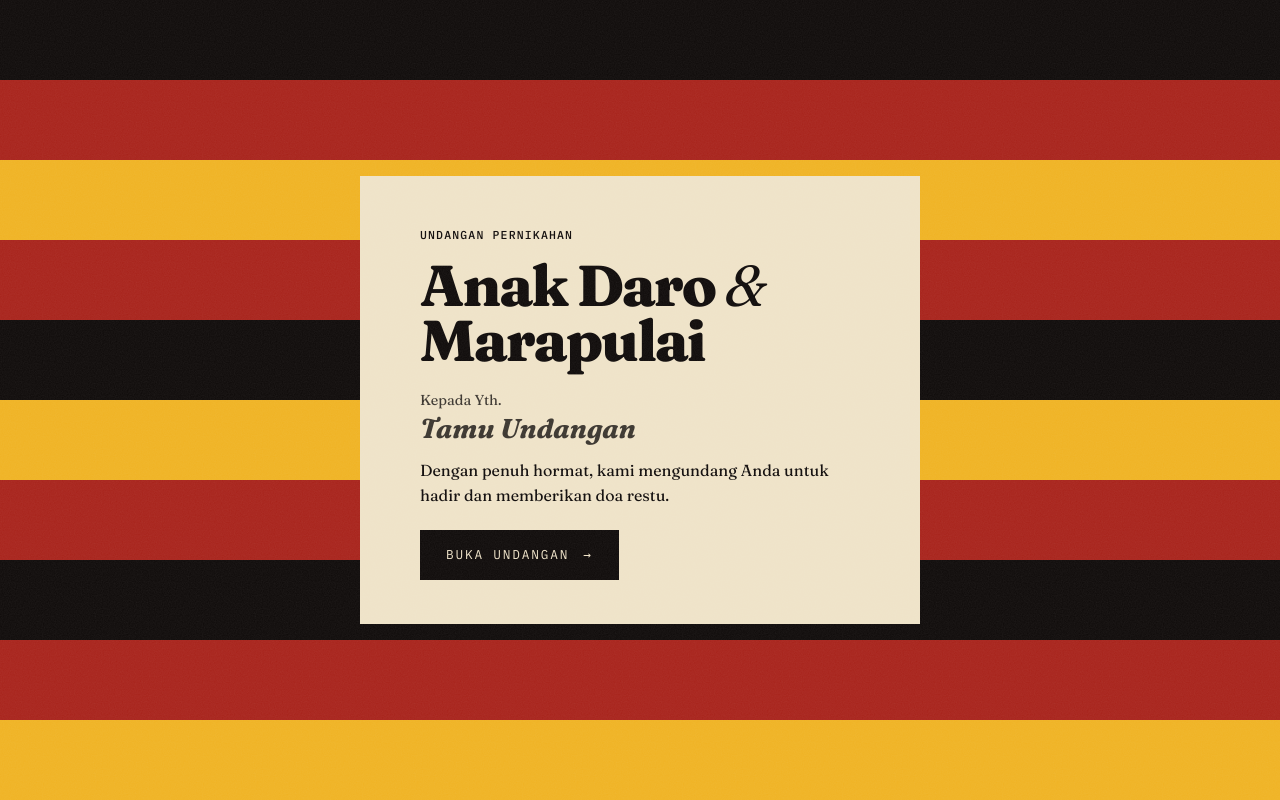
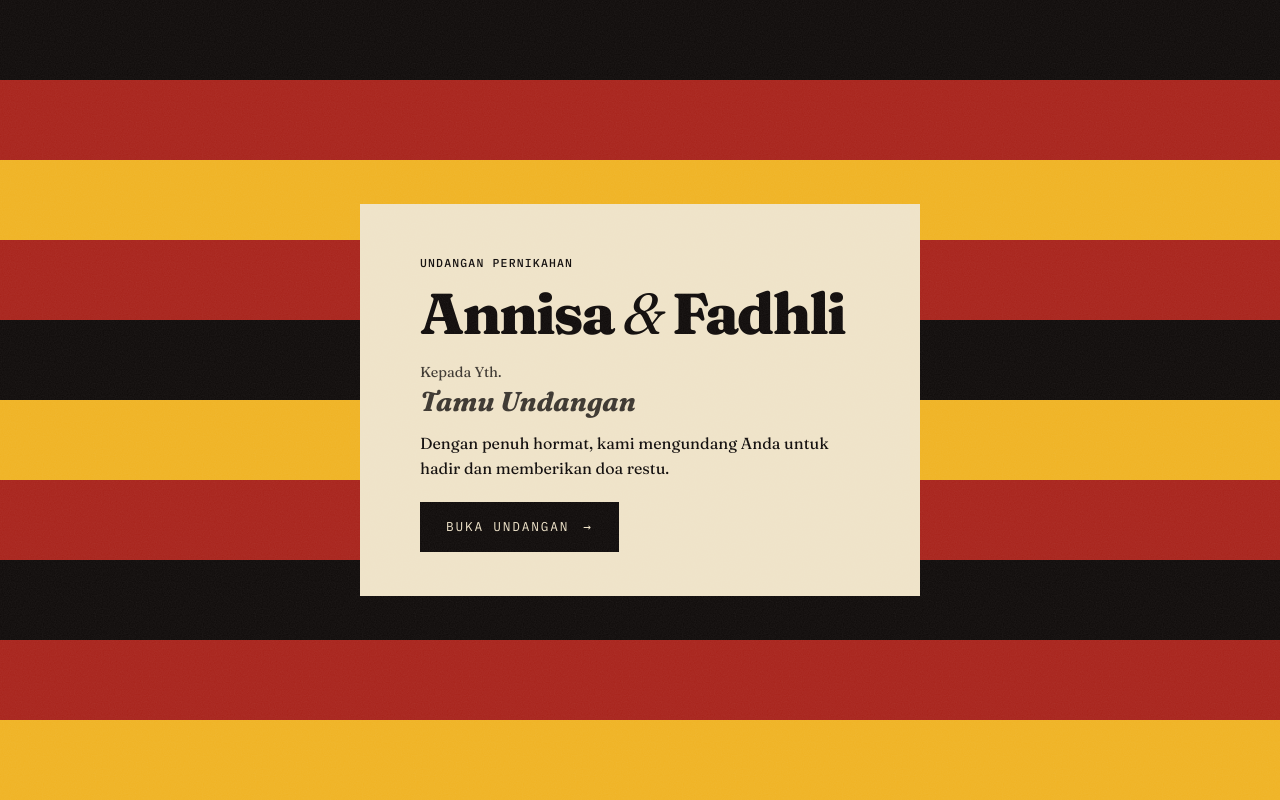
Before and after one commit to exschool-project/baralekgadangex, a plain HTML site: page index.html in a window 1280 px wide. Shown: the top 800 px of the page. Drawn offline with Linux system fonts and the light colour scheme; animation ran at ten frames a second.

Commit message:
Add files via upload

```diff
--- a/index.html
+++ b/index.html
@@ -371,7 +371,7 @@ body.opened #player{display:flex;animation:fadein .6s 2.6s both}
   <div class="bands" id="bands"></div>
   <div class="plate0">
     <span class="mono">Undangan Pernikahan</span>
-    <h1><span data-nama="wanita">Anak Daro</span> <em>&amp;</em> <span data-nama="pria">Marapulai</span></h1>
+    <h1><span data-nama="wanita">Annisa</span> <em>&amp;</em> <span data-nama="pria">Fadhli</span></h1>
     <p class="to">Kepada Yth.<br><b id="guest">Tamu Undangan</b></p>
     <p>Dengan penuh hormat, kami mengundang Anda untuk hadir dan memberikan doa restu.</p>
     <button class="go" id="openBtn">Buka Undangan <span>→</span></button>
@@ -391,7 +391,7 @@ body.opened #player{display:flex;animation:fadein .6s 2.6s both}
 <!-- HERO -->
 <section id="home">
   <div class="wrap hero">
-    <h1 class="h-title"><span class="ln"><span data-nama="wanita">Anak Daro</span></span><span class="ln l2"><span><i class="amp">&amp;</i> <span data-nama="pria">Marapulai</span></span></span></h1>
+    <h1 class="h-title"><span class="ln"><span data-nama="wanita">Annisa</span></span><span class="ln l2"><span><i class="amp">&amp;</i> <span data-nama="pria">Fadhli</span></span></span></h1>
     <figure class="house">
       <svg class="roof" viewBox="0 0 600 175" aria-hidden="true"><path class="rp" id="heroRoof" pathLength="1"/><rect x="0" y="162" width="600" height="8" fill="#f0b323"/></svg>
       <div class="wall"><img src="assets/pasangan-selamat-datang.jpg" alt="Anak daro dan marapulai berbusana adat marun dan emas menyambut tamu" fetchpriority="high"></div>
@@ -431,13 +431,13 @@ body.opened #player{display:flex;animation:fadein .6s 2.6s both}
       <article class="pf rv">
         <figure><img loading="lazy" src="assets/pengantin-wanita.jpg" alt="Mempelai wanita" style="object-position:50% 22%"></figure>
         <span class="mono role">Anak Daro</span>
-        <h3 data-nama="wanita">Anak Daro</h3>
+        <h3 data-lengkap="wanita">Annisa Rahmadani</h3>
         <p data-ortu="wanita"></p>
       </article>
       <article class="pf rv" style="--dl:.15s">
         <figure><img loading="lazy" src="assets/pengantin-pria.jpg" alt="Mempelai pria" style="object-position:50% 20%"></figure>
         <span class="mono role">Marapulai</span>
-        <h3 data-nama="pria">Marapulai</h3>
+        <h3 data-lengkap="pria">Fadhli Akbar</h3>
         <p data-ortu="pria"></p>
       </article>
     </div>
@@ -682,7 +682,7 @@ body.opened #player{display:flex;animation:fadein .6s 2.6s both}
     <span class="mono">Wassalamu’alaikum Warahmatullahi Wabarakatuh</span>
     <p class="big rv"><span class="ln"><span>Mang<em>kasih.</em></span></span></p>
     <div class="cols2">
-      <p>Atas kehadiran dan doa restu Bapak/Ibu/Saudara/i, kami ucapkan terima kasih. <em>Kami yang berbahagia,</em><br><b><span data-nama="wanita">Anak Daro</span> &amp; <span data-nama="pria">Marapulai</span></b></p>
+      <p>Atas kehadiran dan doa restu Bapak/Ibu/Saudara/i, kami ucapkan terima kasih. <em>Kami yang berbahagia,</em><br><b><span data-nama="wanita">Annisa</span> &amp; <span data-nama="pria">Fadhli</span></b></p>
       <span class="mono">Adat salingka nagari</span>
     </div>
   </div>
@@ -699,6 +699,7 @@ body.opened #player{display:flex;animation:fadein .6s 2.6s both}
 
 <script>
 /* =====  ATUR DI SINI  =====
+   panggilan: nama singkat untuk cover, judul, dan penutup; nama: nama lengkap di bagian Mempelai.
    Semua data undangan ada di blok ini. Ganti nama, jadwal, tempat, dan nomor WhatsApp.
    mulai    : waktu mulai acara pertama (ISO, WIB = +07:00)
    ulangHari: hitung mundur diulang tiap N hari setelah habis. Isi 0 bila ingin berhenti di hari H.
@@ -707,8 +708,8 @@ body.opened #player{display:flex;animation:fadein .6s 2.6s both}
    rekening : daftar rekening amplop digital. Kosongkan [] untuk menyembunyikan bagian ini.
    Tamu bisa dipersonalisasi lewat tautan: index.html?to=Nama+Tamu */
 const UNDANGAN = {
-  wanita: { nama: 'Anak Daro', orangtua: 'Putri dari Bapak (nama ayah) & Ibu (nama ibu)' },
-  pria:   { nama: 'Marapulai', orangtua: 'Putra dari Bapak (nama ayah) & Ibu (nama ibu)' },
+  wanita: { panggilan: 'Annisa', nama: 'Annisa Rahmadani', orangtua: 'Putri dari Bapak Syafrizal & Ibu Elvi Yenti' },
+  pria:   { panggilan: 'Fadhli', nama: 'Fadhli Akbar', orangtua: 'Putra dari Bapak Zulkifli & Ibu Rosmaniar' },
   mulai: '2026-11-21T09:00:00+07:00',
   ulangHari: 7,
   acara: [
@@ -886,11 +887,12 @@ const UNDANGAN = {
   const U = UNDANGAN, A0 = Date.parse(U.mulai), CYC = U.ulangHari * 864e5, loop = U.ulangHari > 0;
   const nextStart = now => (!loop || now <= A0) ? A0 : A0 + Math.ceil((now - A0) / CYC) * CYC;
   const pad = n => String(n).padStart(2, '0');
-  $$('[data-nama]').forEach(e => e.textContent = U[e.dataset.nama].nama);
+  $$('[data-nama]').forEach(e => e.textContent = U[e.dataset.nama].panggilan || U[e.dataset.nama].nama);
+  $$('[data-lengkap]').forEach(e => e.textContent = U[e.dataset.lengkap].nama);
   $$('[data-ortu]').forEach(e => e.textContent = U[e.dataset.ortu].orangtua);
   const guest = (new URLSearchParams(location.search).get('to') || '').trim();
   $('#guest').textContent = guest || 'Tamu Undangan'; $('#rNama').value = guest;
-  document.title = `Undangan Pernikahan — ${U.wanita.nama} & ${U.pria.nama}`;
+  document.title = `Undangan Pernikahan — ${U.wanita.panggilan || U.wanita.nama} & ${U.pria.panggilan || U.pria.nama}`;
   function fitHero() {
     const h = $('.h-title'), ls = $$('.h-title .ln > span'); ls.forEach(l => l.style.display = 'inline-block'); h.style.fontSize = '100px';
     const w = Math.max(...ls.map(l => l.offsetWidth)); ls.forEach(l => l.style.display = '');
```
